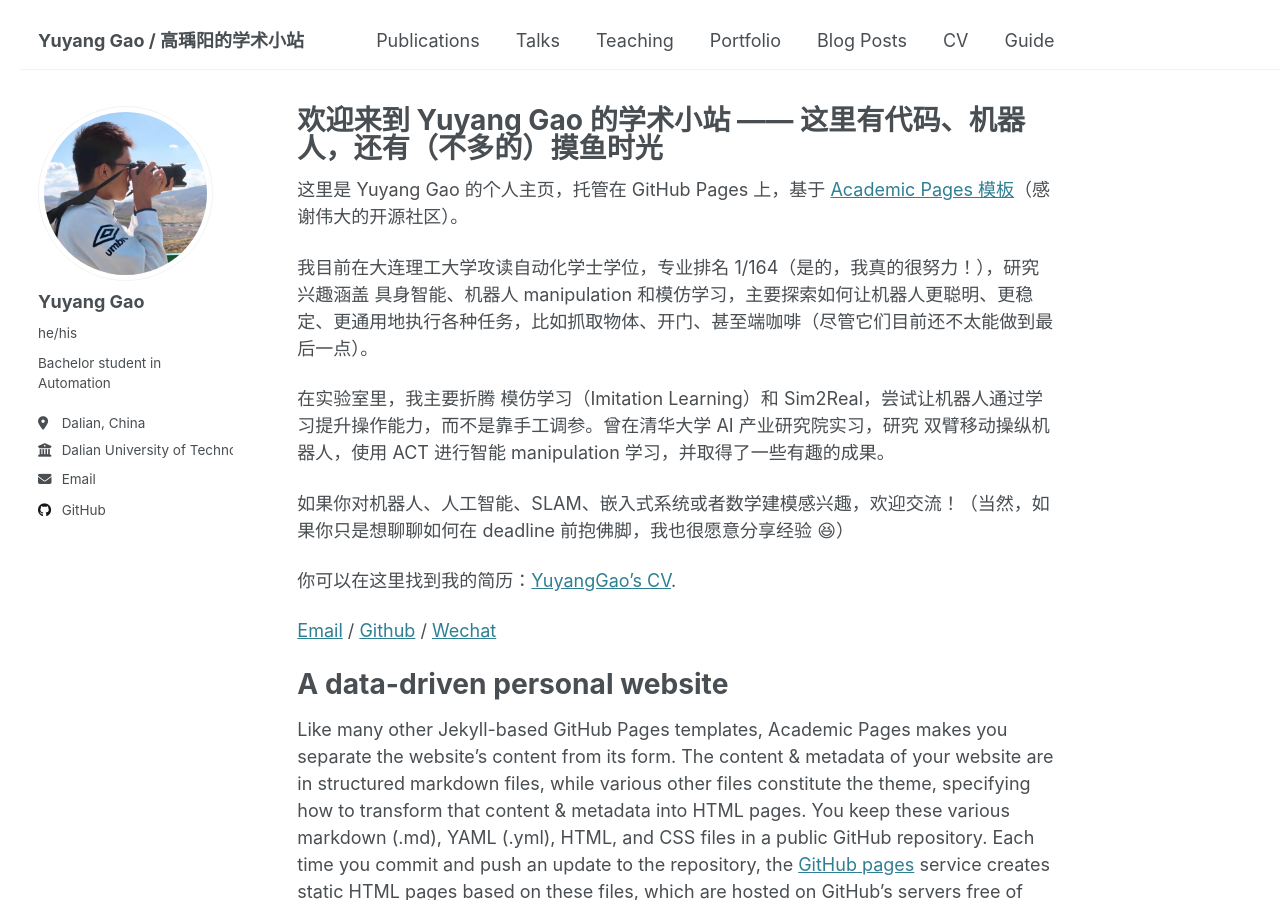
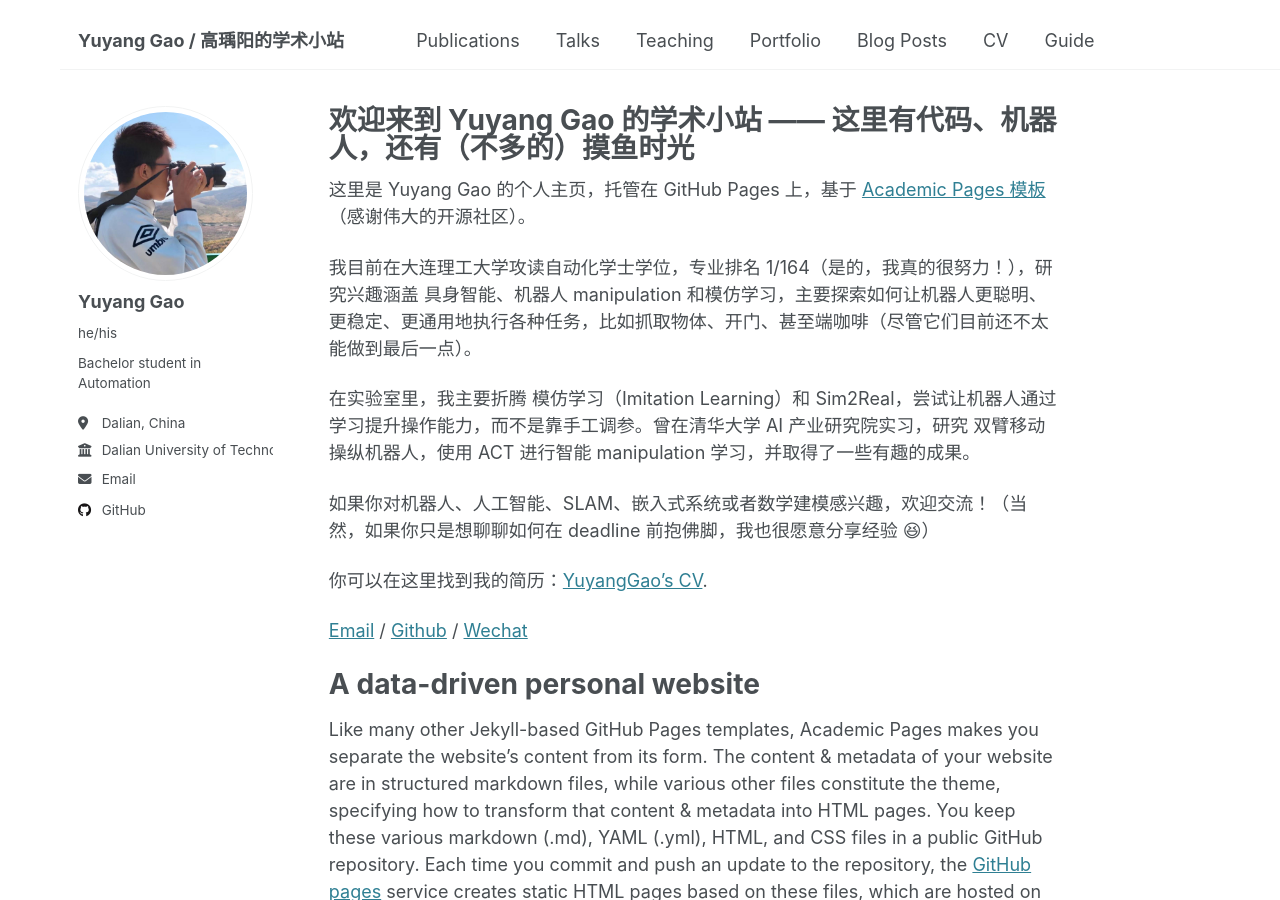
Before and after one commit to AndyGao6186/AndyGao6186.github.io, a Jekyll site: the page built from _pages/about.md, in a window 1280 px wide and 900 px high. Built offline with Jekyll 4.4.1, drawn with Linux system fonts in a browser that asks for light colours.

Commit message:
Update default.html

```diff
--- a/_layouts/default.html
+++ b/_layouts/default.html
@@ -11,7 +11,7 @@ layout: compress
     {% include head/custom.html %}
   </head>
 
-  <body style="margin-left: 20px;">
+  <body style="margin-left: 60px;">
 
     {% include browser-upgrade.html %}
     {% include masthead.html %}
```
